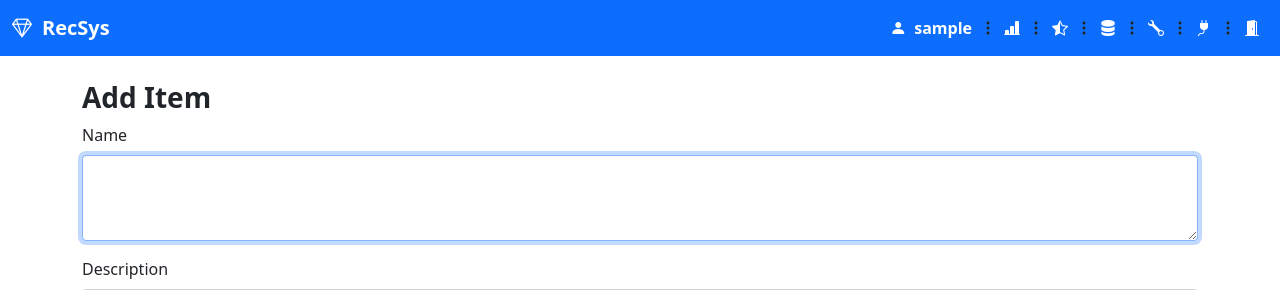
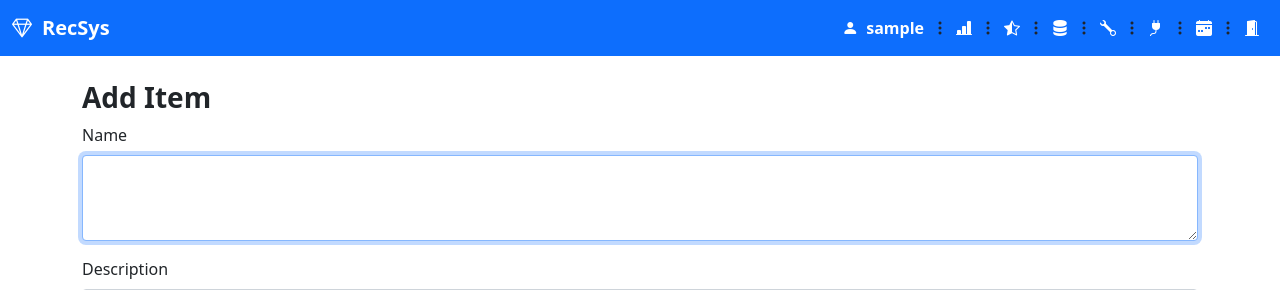
Before and after one commit to magistery-tps/rec-sys-client-lib, a Django app: page /items/create in a window 1280 px wide. Shown: the top 290 px of the page. Run offline with Django 4.2, Linux system fonts and the light colour scheme; the visitor is signed in with stand-in values (Sample User, id 1); parts of the project's set-up code (start-up, migrations or seed data) failed here and were passed over.

Commit message:
feat: add airflow menu item

```diff
--- a/recsys/recsysweb/templates/single/menu.html
+++ b/recsys/recsysweb/templates/single/menu.html
@@ -40,6 +40,12 @@
             <a class="nav-item nav-link active" href="/api" data-toggle="tooltip" data-hmlt=true title="<strong>REST API</strong><br> A web interface to interact with RecSys REST API. An Authentication Token Header ir required. See <strong><span class='bi-wrench'></span> Configuration</strong>  menu option to generate an <strong>User Authentication Token</strong>.">
                 <span class="bi-plug-fill"></span>
             </a>
+
+            <span class="bi-three-dots-vertical"></span>
+            <a class="nav-item nav-link active" href="http://nonosoft.ddns.net:8686/" data-toggle="tooltip" data-hmlt=true title="<strong>Airflow</strong><br>Used to schedule background jobs that compute user-user & item-item similarity matrix with diferent models like SVD or NFM. Used for collaborative filtering recommendations.">
+                <span class="bi-calendar-week-fill"></span>
+            </a>
+
             <span class="bi-three-dots-vertical"></span>
             <a class="nav-item nav-link active" href="{% url 'sign-out' %}"  data-toggle="tooltip" data-hmlt=true title="<strong>Sign Out</strong><br> Close current RecSys user session.">
                 <span class="bi-door-open-fill"></span>
```
